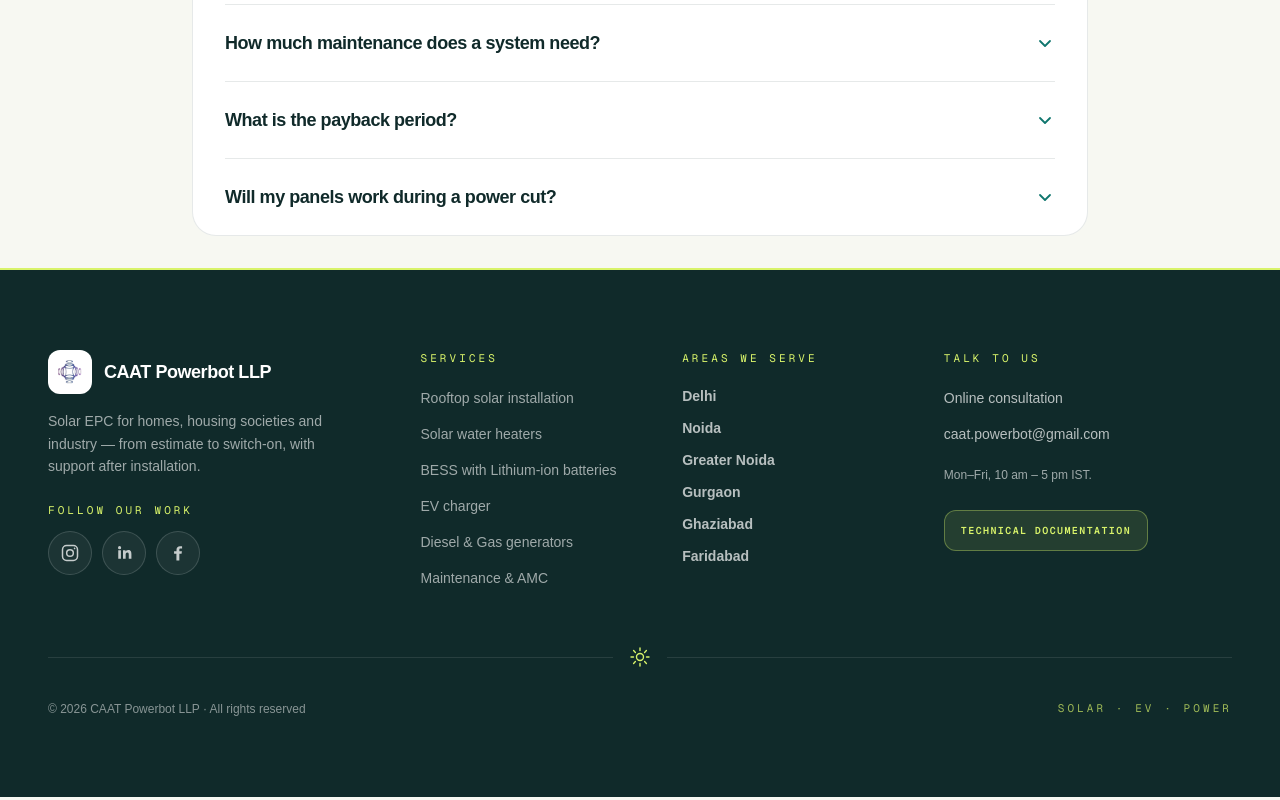
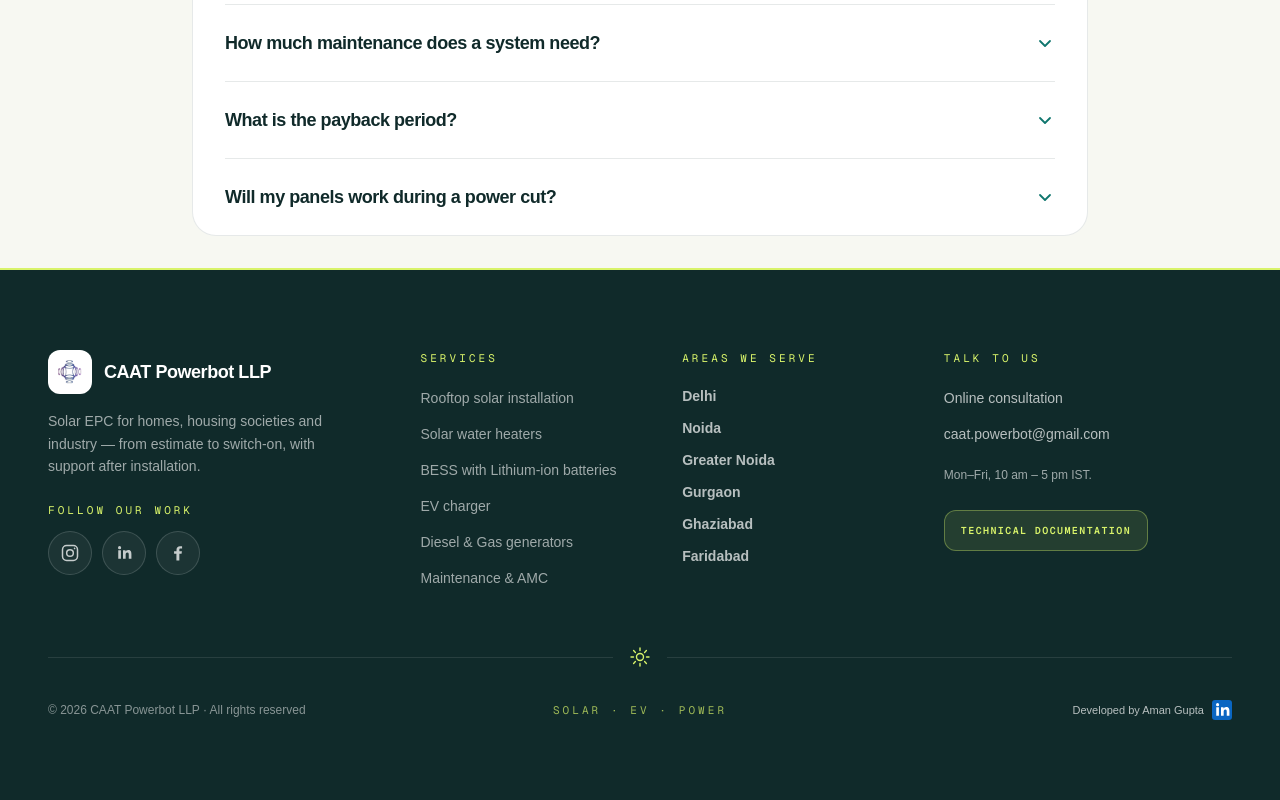
Before and after one commit to AmanG-04/caatweb, a Next.js app: page / in a window 1280 px wide. Shown: the part 6097-6897 px from the top of the page. Built offline with nearby package versions, Linux system fonts and the light colour scheme; a web font is replaced by a local one.

Commit message:
feat: enhance footer layout and add developer credit link

```diff
--- a/components/footer.tsx
+++ b/components/footer.tsx
@@ -222,13 +222,27 @@ export default function Footer() {
           <SunDivider />
         </div>
 
-        <div className="mt-8 flex flex-col items-center justify-between gap-4 sm:flex-row">
-          <p className="text-center text-xs text-white/50">
+        <div className="mt-8 grid items-baseline justify-items-center gap-2 lg:grid-cols-[1fr_auto_1fr] lg:gap-x-4">
+          <p className="text-center text-xs leading-5 text-white/50 lg:justify-self-start lg:text-left">
             © 2026 CAAT Powerbot LLP · All rights reserved
           </p>
-          <p className="font-mono text-[11px] uppercase tracking-[0.28em] text-gold/70">
+          <p className="font-mono text-[11px] leading-5 uppercase tracking-[0.28em] text-gold/70">
             Solar · EV · Power
           </p>
+          <a
+            href="https://www.linkedin.com/in/aman-gupta-engg/"
+            target="_blank"
+            rel="noopener noreferrer"
+            aria-label="Developed by Aman Gupta — LinkedIn (opens in a new tab)"
+            className="inline-flex items-center gap-2 rounded text-[11px] leading-5 text-white/70 transition-colors hover:text-gold-soft focus-visible:outline-2 focus-visible:outline-offset-2 focus-visible:outline-gold motion-reduce:transition-none lg:justify-self-end"
+          >
+            <span>
+              Developed by Aman Gupta
+            </span>
+            <span className="inline-flex h-5 w-5 shrink-0 items-center justify-center rounded-[3px] bg-[#0a66c2] text-white">
+              <SocialLogo platform="linkedin" />
+            </span>
+          </a>
         </div>
       </div>
     </footer>
```
